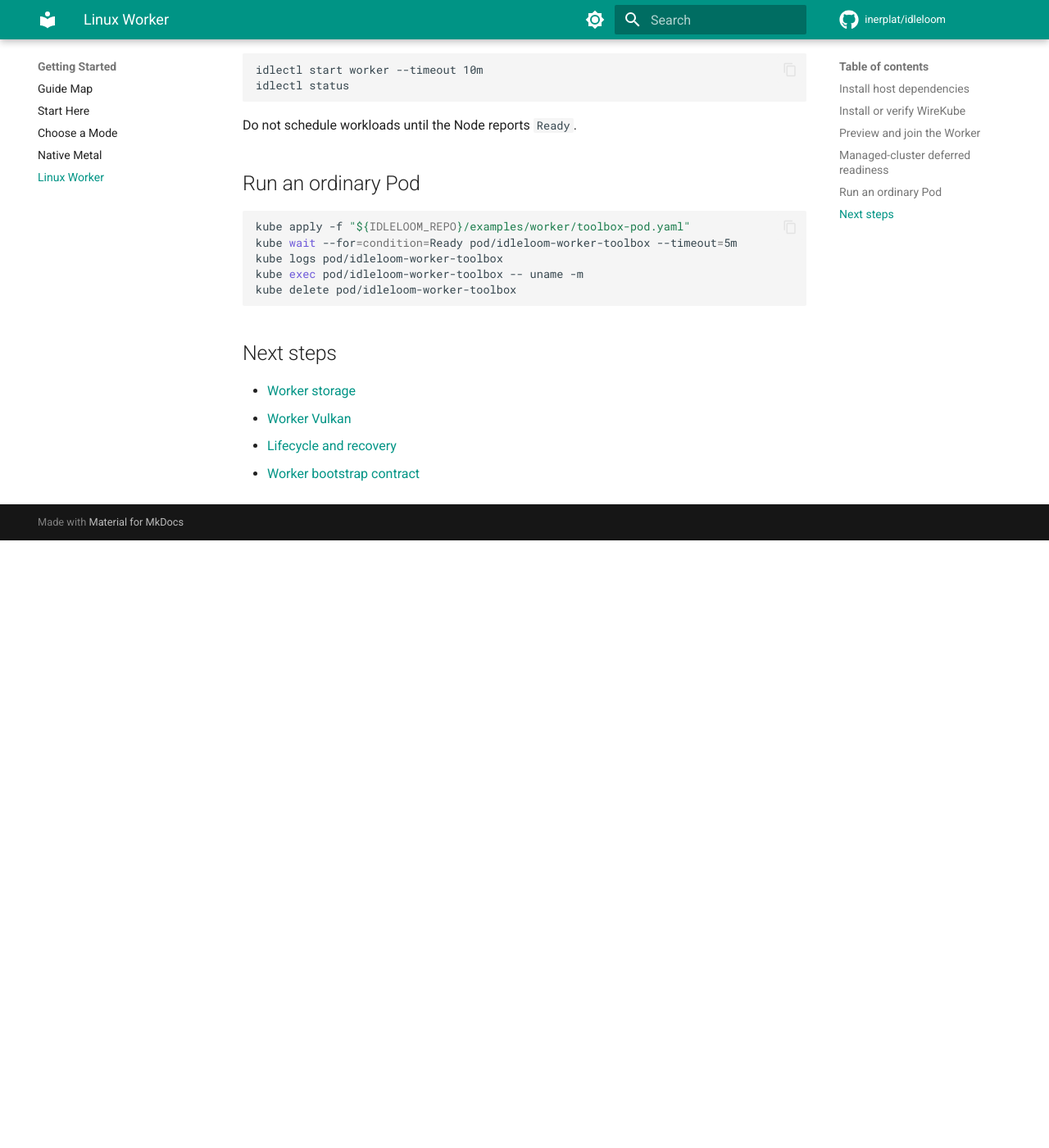
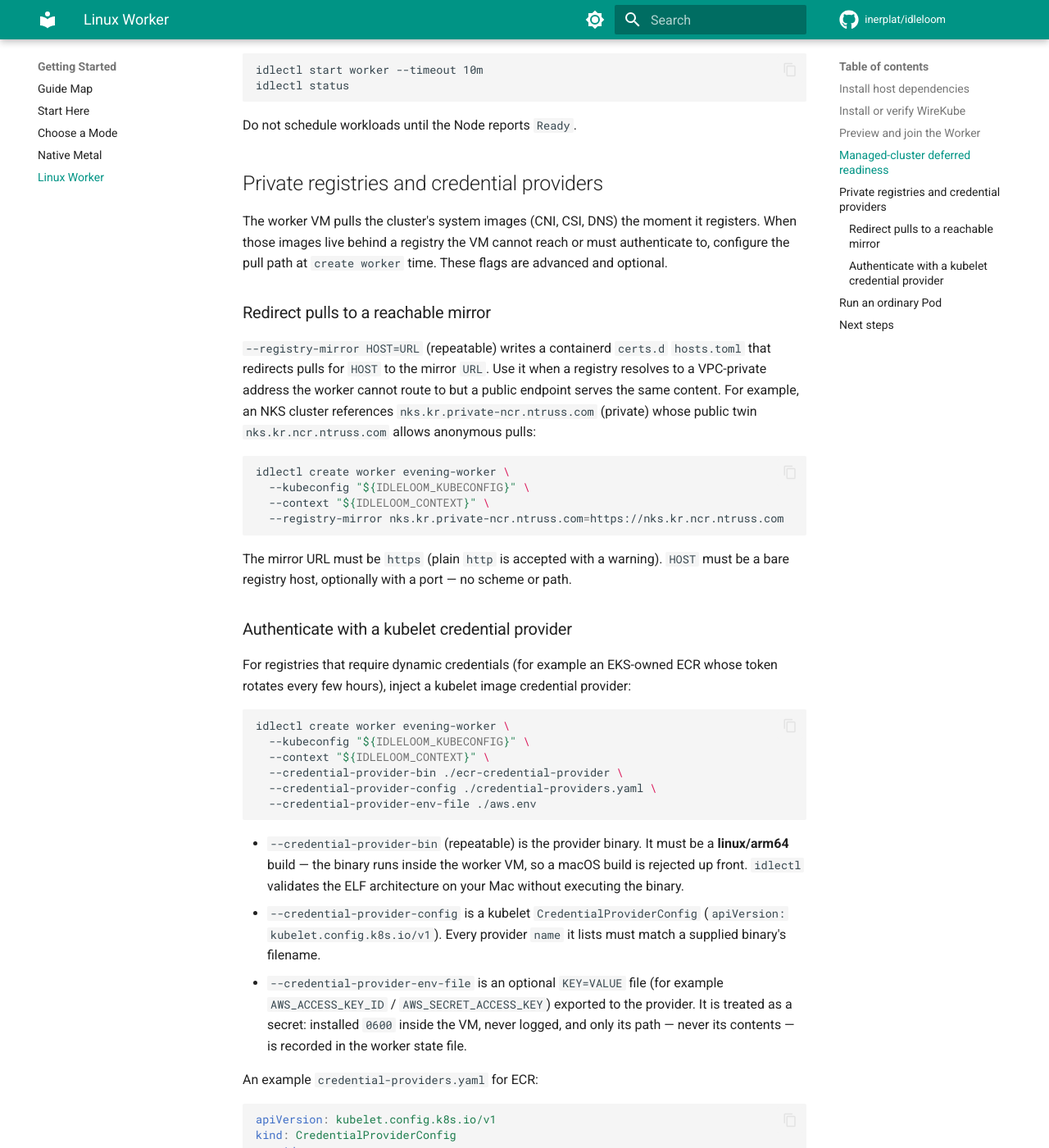
Before and after one commit to inerplat/idleloom, an MkDocs documentation site: the page built from docs/getting-started/linux-worker.md, in a window 1280 px wide and 1400 px high, scrolled down 2190 px. Shown: the whole window at 82% size. Built offline with MkDocs 1.6.1 and Material for MkDocs 9.7.7, drawn with Linux system fonts in a browser that asks for light colours; comment, search, counter and statistics services are not loaded; before the commit the page ends 2849 px from its top, so only the background shows below that; some of the changed text lies outside the part shown.

Commit message:
docs: document worker registry mirror and credential provider flags

````diff
--- a/docs/getting-started/linux-worker.md
+++ b/docs/getting-started/linux-worker.md
@@ -111,6 +111,76 @@ idlectl status
 
 Do not schedule workloads until the Node reports `Ready`.
 
+## Private registries and credential providers
+
+The worker VM pulls the cluster's system images (CNI, CSI, DNS) the moment it
+registers. When those images live behind a registry the VM cannot reach or must
+authenticate to, configure the pull path at `create worker` time. These flags
+are advanced and optional.
+
+### Redirect pulls to a reachable mirror
+
+`--registry-mirror HOST=URL` (repeatable) writes a containerd `certs.d`
+`hosts.toml` that redirects pulls for `HOST` to the mirror `URL`. Use it when a
+registry resolves to a VPC-private address the worker cannot route to but a
+public endpoint serves the same content. For example, an NKS cluster references
+`nks.kr.private-ncr.ntruss.com` (private) whose public twin
+`nks.kr.ncr.ntruss.com` allows anonymous pulls:
+
+```sh
+idlectl create worker evening-worker \
+  --kubeconfig "${IDLELOOM_KUBECONFIG}" \
+  --context "${IDLELOOM_CONTEXT}" \
+  --registry-mirror nks.kr.private-ncr.ntruss.com=https://nks.kr.ncr.ntruss.com
+```
+
+The mirror URL must be `https` (plain `http` is accepted with a warning). `HOST`
+must be a bare registry host, optionally with a port — no scheme or path.
+
+### Authenticate with a kubelet credential provider
+
+For registries that require dynamic credentials (for example an EKS-owned ECR
+whose token rotates every few hours), inject a kubelet image credential
+provider:
+
+```sh
+idlectl create worker evening-worker \
+  --kubeconfig "${IDLELOOM_KUBECONFIG}" \
+  --context "${IDLELOOM_CONTEXT}" \
+  --credential-provider-bin ./ecr-credential-provider \
+  --credential-provider-config ./credential-providers.yaml \
+  --credential-provider-env-file ./aws.env
+```
+
+- `--credential-provider-bin` (repeatable) is the provider binary. It must be a
+  **linux/arm64** build — the binary runs inside the worker VM, so a macOS build
+  is rejected up front. `idlectl` validates the ELF architecture on your Mac
+  without executing the binary.
+- `--credential-provider-config` is a kubelet `CredentialProviderConfig`
+  (`apiVersion: kubelet.config.k8s.io/v1`). Every provider `name` it lists must
+  match a supplied binary's filename.
+- `--credential-provider-env-file` is an optional `KEY=VALUE` file (for example
+  `AWS_ACCESS_KEY_ID` / `AWS_SECRET_ACCESS_KEY`) exported to the provider. It is
+  treated as a secret: installed `0600` inside the VM, never logged, and only its
+  path — never its contents — is recorded in the worker state file.
+
+An example `credential-providers.yaml` for ECR:
+
+```yaml
+apiVersion: kubelet.config.k8s.io/v1
+kind: CredentialProviderConfig
+providers:
+  - name: ecr-credential-provider
+    matchImages: ["*.dkr.ecr.*.amazonaws.com"]
+    defaultCacheDuration: 12h
+    apiVersion: credentialprovider.kubelet.k8s.io/v1
+```
+
+All of these settings are validated before any host or cluster change, so
+`--dry-run` reports a bad binary or config immediately. They are also persisted
+and reapplied automatically when a deferred worker is finished with
+`idlectl start worker`.
+
 ## Run an ordinary Pod
 
 ```sh
````
Also changed, not shown: README.md (+6 -0 lines).
